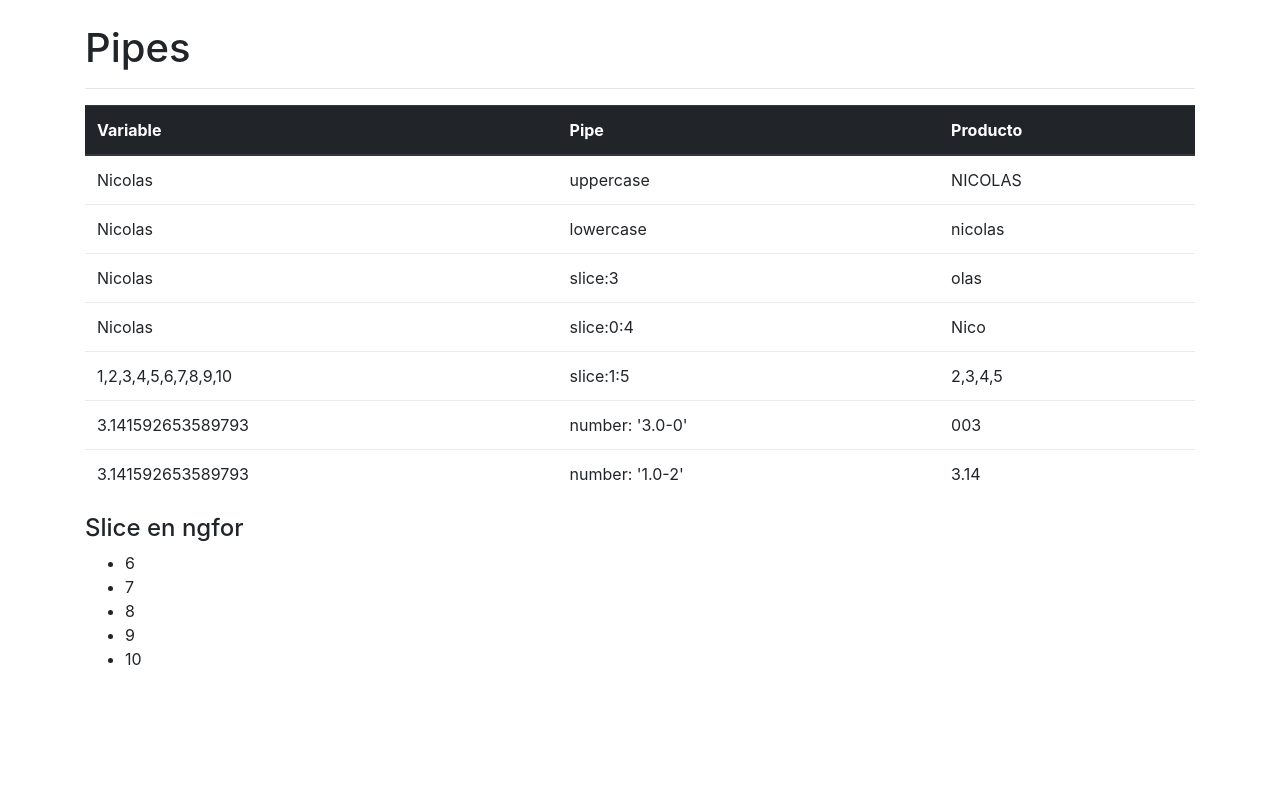
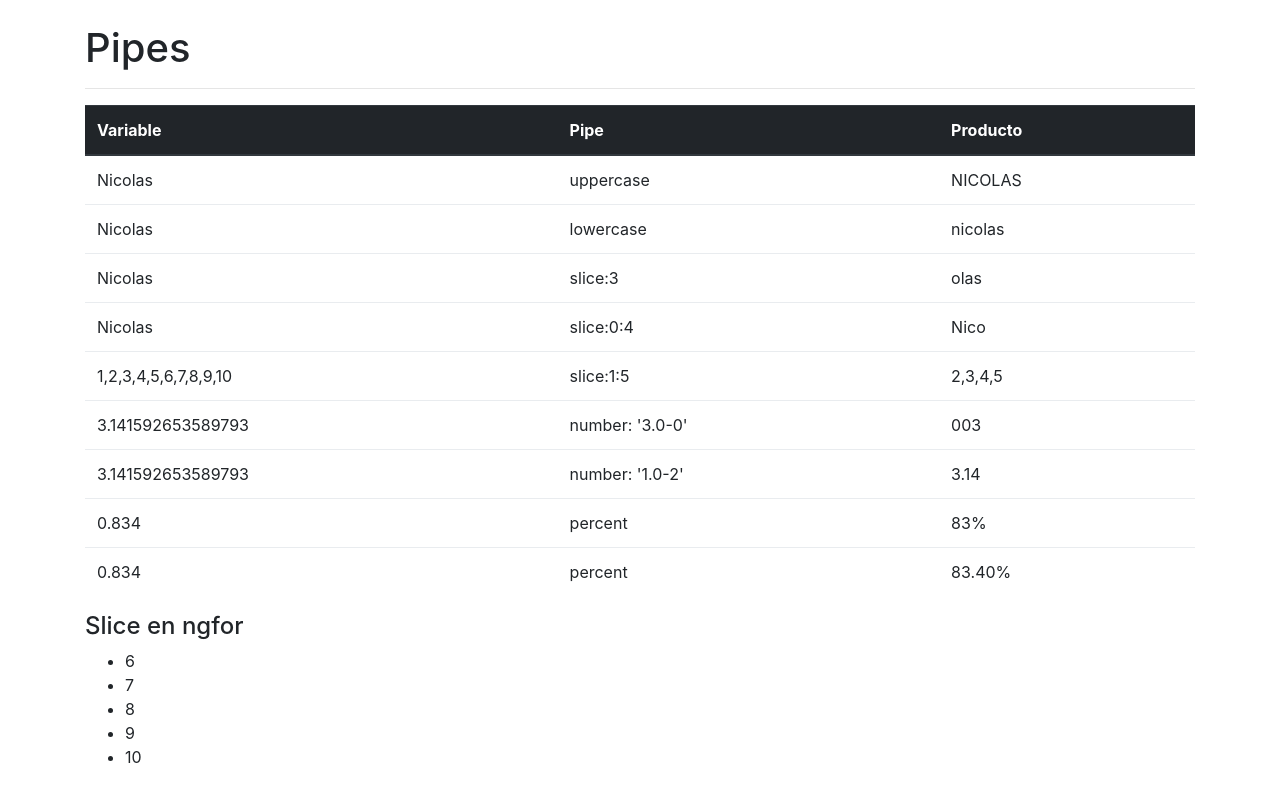
Before and after one commit to niconaranjo/pipes-angular-2, an Angular app: page / in a window 1280 px wide. Built offline with nearby package versions, Linux system fonts and the light colour scheme.

Commit message:
Pipe Percent

```diff
--- a/src/app/app.component.html
+++ b/src/app/app.component.html
@@ -50,6 +50,18 @@
         <td> {{ PI | number:'1.0-2' }} </td>
       </tr>
 
+      <tr>
+        <td> {{ perce }} </td>
+        <td> percent </td>
+        <td> {{ perce | percent }} </td>
+      </tr>
+      <tr>
+        <td> {{ perce }} </td>
+        <td> percent </td>
+        <td> {{ perce | percent:'2.2-4' }} </td>
+      </tr>
+
+
     </tbody>
   </table>
 
--- a/src/app/app.component.ts
+++ b/src/app/app.component.ts
@@ -10,4 +10,7 @@ export class AppComponent {
   arreglo = [1,2,3,4,5,6,7,8,9,10];
   PI = Math.PI;
 
+  perce = 0.834;
+
+
 }
```
